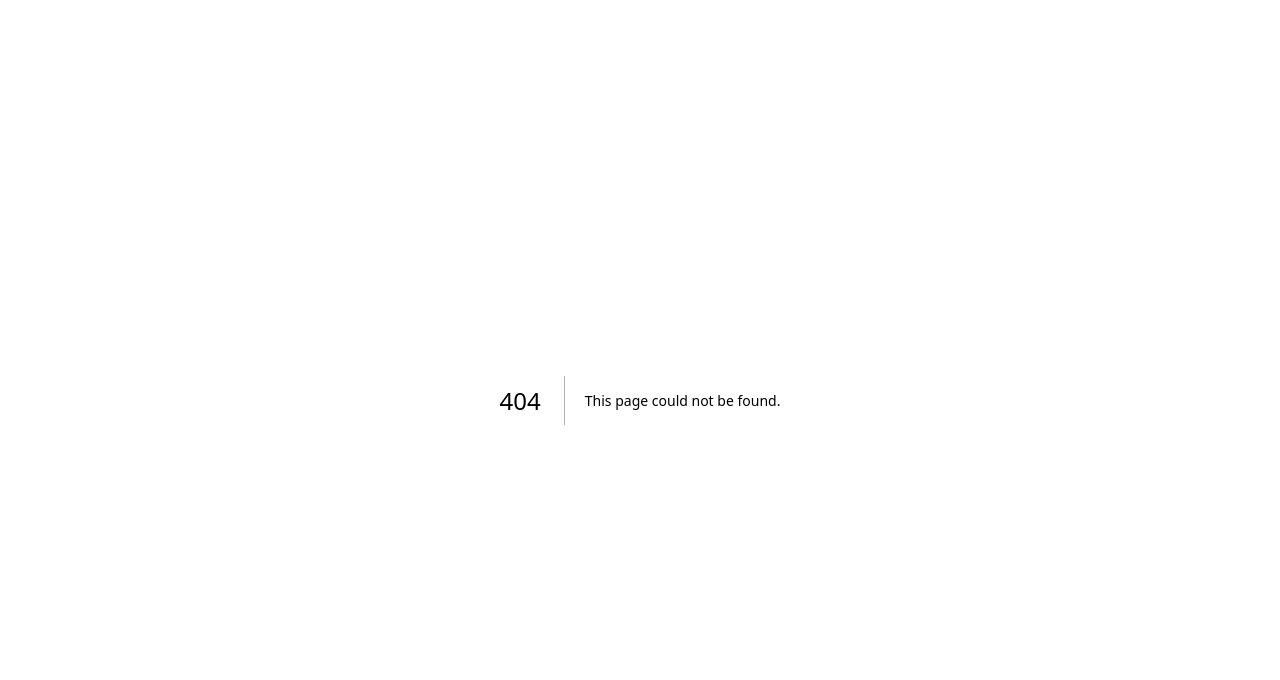
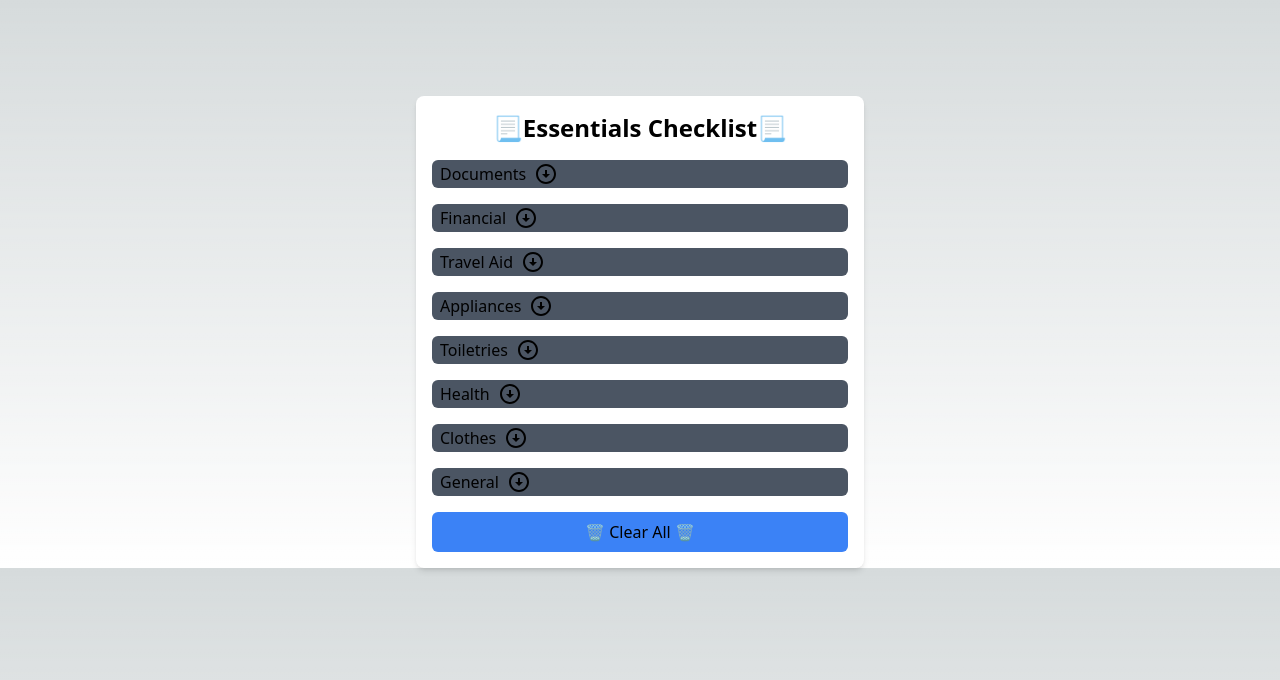
Before and after one commit to EpicIbby101/TripTick, a Next.js app: page /EssentialsChecklist in a window 1280 px wide. Before the commit this address had no page. Shown: the top 680 px of the page. Built offline with nearby package versions, Linux system fonts and the light colour scheme.

Commit message:
Added the template for Essentials Checklist

```diff
--- /dev/null
+++ b/src/components/ChecklistData.jsx
@@ -0,0 +1,53 @@
+import React from 'react'
+
+const ChecklistData = [
+    { item: "Passport/ Visa", category: "Documents"},
+    { item: "Copy of Passport/ Visa", category: "Documents"},
+    { item: "Tickets/ Boarding Pass", category: "Documents"},
+    { item: "Travel/ Health Insurance", category: "Documents"},
+    { item: "Drivers License", category: "Documents"},
+    { item: "Foreign Currency", category: "Financial"},
+    { item: "Emergency Money", category: "Financial"},
+    { item: "Credit/ Debit Card", category: "Financial"},
+    { item: "Itinerary", category: "Travel Aid"},
+    { item: "Maps and Directions", category: "Travel Aid"},
+    { item: "Travel Pillow/ Sleeping Mask/ Earplugs", category: "Travel Aid"},
+    { item: "Luggage Tags", category: "Travel Aid"},
+    { item: "Travel Locks", category: "Travel Aid"},
+    { item: "Cellphone/ Charger", category: "Appliances"},
+    { item: "Camera", category: "Appliances"},
+    { item: "Laptop/ iPad/ E-reader", category: "Appliances"},
+    { item: "Travel Adapter", category: "Appliances"},
+    { item: "Toothbrush/ Toothpaste", category: "Toiletries"},
+    { item: "Deodorant", category: "Toiletries"},
+    { item: "Soaps", category: "Toiletries"},
+    { item: "Towels", category: "Toiletries"},
+    { item: "Nail-care", category: "Toiletries"},
+    { item: "Tissues", category: "Toiletries"},
+    { item: "Brush/ Comb/ Hair Products", category: "Toiletries"},
+    { item: "Glasses/ Contact Lenses", category: "Toiletries"},
+    { item: "Medications", category: "Health"},
+    { item: "First Aid Kit", category: "Health"},
+    { item: "Insect Repellent", category: "Health"},
+    { item: "Vaccines/ Health and Dental Checkup", category: "Health"},
+    { item: "Hand Sanitizer", category: "Health"},
+    { item: "Underwear", category: "Clothes"},
+    { item: "Socks", category: "Clothes"},
+    { item: "Sleepwear", category: "Clothes"},
+    { item: "Shirts/ Polos", category: "Clothes"},
+    { item: "Jeans/ Trousers/ Shorts", category: "Clothes"},
+    { item: "Dress/ Skirt", category: "Clothes"},
+    { item: "Shoes", category: "Clothes"},
+    { item: "Slippers/ Flipflops", category: "Clothes"},
+    { item: "Jackets/ Coats/ Raincoat", category: "Clothes"},
+    { item: "Belt/ Ties", category: "Clothes"},
+    { item: "Scarf/ Hat/ Gloves", category: "Clothes"},
+    { item: "Sunglasses", category: "General"},
+    { item: "Sunscreen", category: "General"},
+    { item: "Umbrella", category: "General"},
+
+
+
+]
+
+export default ChecklistData
--- a/src/components/CurrencyConverter.jsx
+++ b/src/components/CurrencyConverter.jsx
@@ -2,7 +2,7 @@ import PropTypes from "prop-types";
 
 function CurrencyConverter(props) {
   return (
-    <div className="bg-gray-900 w-64 mx-auto mb-6 grid grid-cols-2 rounded-lg z-50">
+    <div className="bg-gray-900 w-64 mx-auto mb-6 grid grid-cols-2 rounded-lg z-10">
  <input type="text" className="bg-transparent border-0 text-white pl-5" value={props.amount} onChange={ev => props.onAmountChange(ev.target.value)} />
       <select className="bg-transparent border-0 text-white px-4 py-3" value={props.currency} onChange={ev => props.onCurrencyChange(ev.target.value)}>
         {props.currencies.map((currency => (
--- a/src/pages/CurrencyConversion.js
+++ b/src/pages/CurrencyConversion.js
@@ -67,20 +67,21 @@ function CurrencyConversion() {
   return (
 <Fragment>
   <Header />
-    <div className="relative">
-      <div className="absolute inset-0">
+  <div className="relative min-h-screen">
+    <div className="absolute inset-0 z-0">
       <Image
         src="/images/flags-of-the-world.png"
         alt="Background"
         fill
-          className="object-cover w-full h-full"
-
+        objectFit="cover"
       />
     </div>
-      <div className="flex flex-col justify-center items-center bg-gray-700 text-white h-screen">
-        <h1 className="text-center text-3xl font-bold mb-5 z-50">
+    <div className="flex justify-center items-center relative z-10 min-h-screen">
+      <div className="bg-gray-700 bg-opacity-90 text-white py-11 px-6 rounded-lg">
+        <h1 className="text-center text-3xl font-bold mb-5">
           Convert Your Money
         </h1>
+        <div className="flex flex-col items-center">
           <CurrencyConverter
             onAmountChange={handleAmount1Change}
             onCurrencyChange={handleCurrency1Change}
@@ -97,7 +98,14 @@ function CurrencyConversion() {
           />
         </div>
       </div>
+    </div>
+  </div>
 </Fragment>
+
+
+
+
+
   );
 }
 
--- /dev/null
+++ b/src/pages/EssentialsChecklist.js
@@ -0,0 +1,119 @@
+import React, { useState, useEffect } from "react";
+import ChecklistData from "@/components/ChecklistData";
+import ArrowCircleDownIcon from '@mui/icons-material/ArrowCircleDown';
+import ArrowCircleUpIcon from '@mui/icons-material/ArrowCircleUp';
+
+const EssentialsChecklist = () => {
+  const [checkedItems, setCheckedItems] = useState([]);
+  const [showCategory, setShowCategory] = useState({});
+
+  useEffect(() => {
+    // Check if localStorage is available
+    if (typeof window !== "undefined") {
+      const savedItems = localStorage.getItem("selectedItems");
+      setCheckedItems(savedItems ? JSON.parse(savedItems) : []);
+    }
+    // Initialize showCategory state with all categories set to true
+    const initialCategory = {};
+    ChecklistData.forEach(({ category }) => {
+      initialCategory[category] = false;
+    });
+    setShowCategory(initialCategory);
+  }, []);
+
+  const handleClearAll = () => {
+    setCheckedItems([]);
+
+    if (typeof window !== "undefined") {
+      localStorage.removeItem("selectedItems");
+    }
+  };
+
+  const handleItemCheck = (index) => {
+    const updatedCheckedItems = [...checkedItems];
+    if (updatedCheckedItems.includes(index)) {
+      updatedCheckedItems.splice(updatedCheckedItems.indexOf(index), 1);
+    } else {
+      updatedCheckedItems.push(index);
+    }
+    setCheckedItems(updatedCheckedItems);
+
+    //save to localStorage (only if available)
+    if (typeof window !== undefined) {
+      localStorage.setItem(
+        "selectedItems",
+        JSON.stringify(updatedCheckedItems)
+      );
+    }
+  };
+
+  const groupItemsByCategory = () => {
+    const groupedItems = {};
+    ChecklistData.forEach((item, index) => {
+      if (!groupedItems[item.category]) {
+        groupedItems[item.category] = [];
+      }
+      groupedItems[item.category].push({
+        index,
+        itemName: item.item,
+      });
+    });
+    return groupedItems;
+  };
+
+  const groupedItems = groupItemsByCategory();
+
+  const toggleCategoryVisibility = (category) => {
+    setShowCategory((prevVisibility) => ({
+      ...prevVisibility,
+      [category]: !prevVisibility[category],
+    }));
+  };
+
+  return (
+    <div className="bg-white shadow-md rounded-lg p-4 max-w-md mx-auto mt-24">
+        <div className="flex items-center justify-center mb-4">
+        <h2 className="text-black text-2xl font-semibold">📃Essentials Checklist📃</h2>
+        </div>
+      {Object.entries(groupedItems).map(([category, items]) => (
+        <div key={category} className="mb-4">
+          <button
+            onClick={() => toggleCategoryVisibility(category)}
+            className="btn-primary mb-2 px-2 py-0.5 flex items-center w-full justify-between bg-gray-600 rounded-md"
+          >
+            <div className="flex items-center justify-between">
+            <span>{category}</span>
+            {showCategory[category] ? ( <ArrowCircleUpIcon style={{ marginLeft: '8px' }}/> ) : ( <ArrowCircleDownIcon style={{ marginLeft: '8px' }}/> )}
+            </div>
+          </button>
+          {showCategory[category] && (
+            <div>
+              {items.map(({ index, itemName }) => (
+                <div key={index} className="flex items-center text-black">
+                  <input
+                    type="checkbox"
+                    id={`item-${index}`}
+                    className="mr-2"
+                    checked={checkedItems.includes(index)}
+                    onChange={() => handleItemCheck(index)}
+                  />
+                  <label htmlFor={`item-${index}`}>{itemName}</label>
+                </div>
+              ))}
+            </div>
+          )}
+        </div>
+      ))}
+      <div className="flex justify-between">
+      <button
+        onClick={handleClearAll}
+        className="bg-blue-500 px-5 py-2 rounded-md hover:bg-blue-700 w-full btn-secondary"
+      >
+       🗑️ Clear All 🗑️
+      </button>
+      </div>
+    </div>
+  );
+};
+
+export default EssentialsChecklist;
```
Also changed, not shown: src/styles/globals.css (line endings or trailing spaces). Lines whose indentation alone changed are shown as unchanged.
